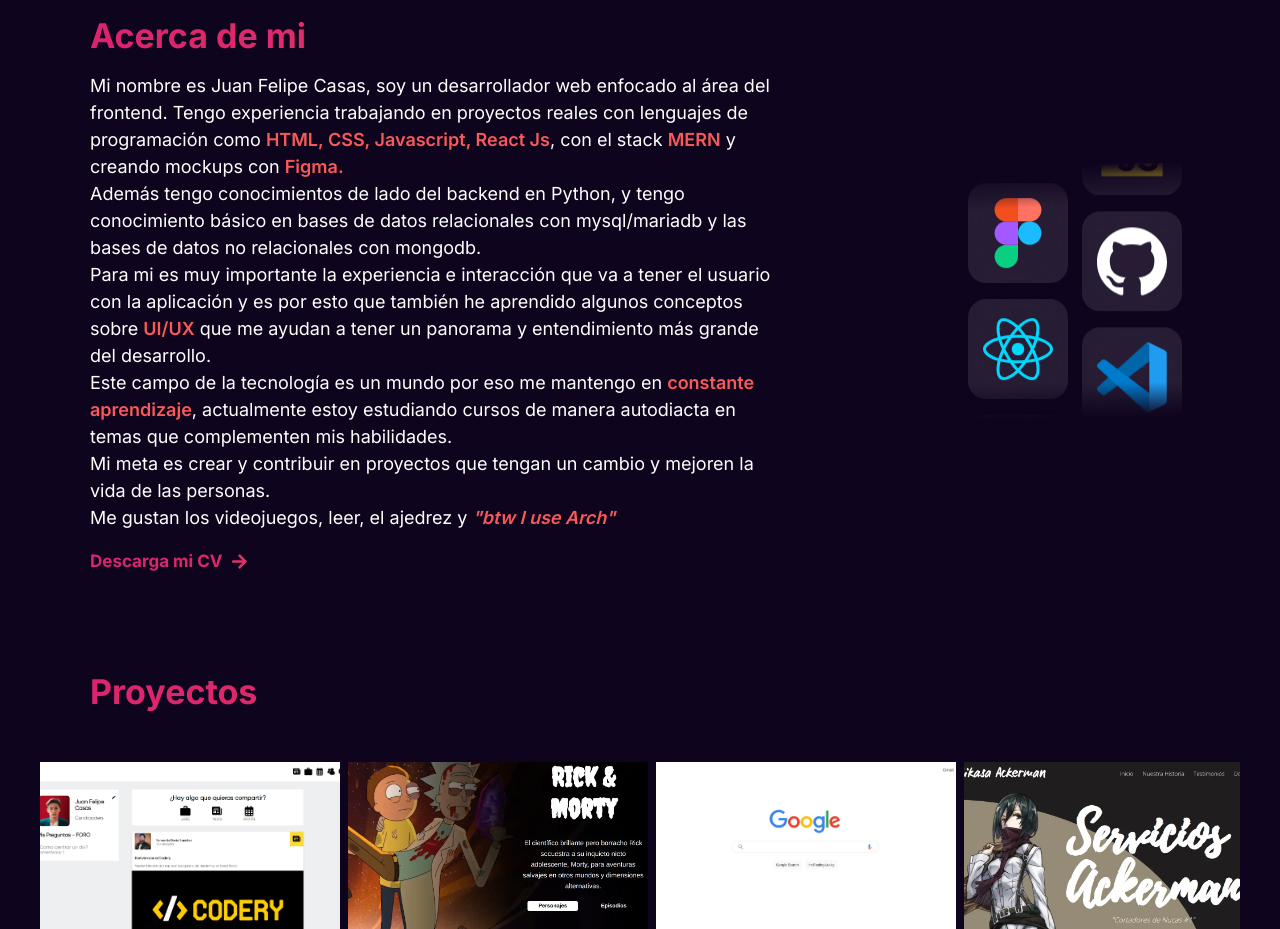
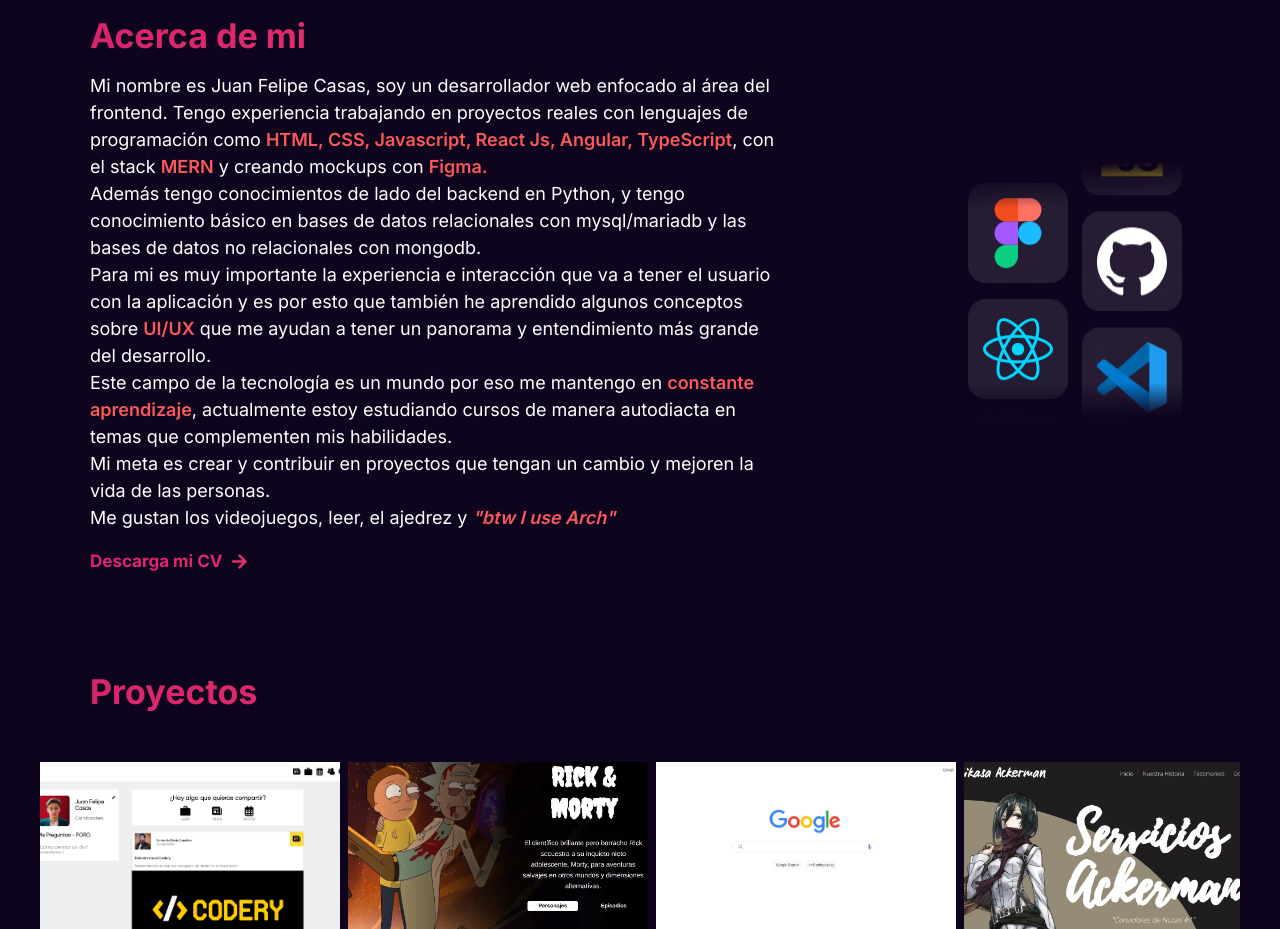
Before and after one commit to ourainbows/ourainbows.github.io, a React (Create React App) app: page / in a window 1280 px wide. Shown: the part 1560-2489 px from the top of the page. Built offline with nearby package versions, Linux system fonts and the light colour scheme.

Commit message:
updated about me: added angular and typescript in description

```diff
--- a/src/components/About/index.jsx
+++ b/src/components/About/index.jsx
@@ -37,7 +37,7 @@
                 <h2 className={styles.title}>Acerca de mi</h2>
                 <p className={styles.text}>
                     Mi nombre es Juan Felipe Casas, soy un desarrollador web enfocado al área del frontend.
-                    Tengo experiencia trabajando en proyectos reales con lenguajes de programación como <span>HTML, CSS, Javascript, React Js</span>, con el stack <span>MERN</span> y creando mockups con <span>Figma.</span><br/>
+                    Tengo experiencia trabajando en proyectos reales con lenguajes de programación como <span>HTML, CSS, Javascript, React Js, Angular, TypeScript</span>, con el stack <span>MERN</span> y creando mockups con <span>Figma.</span><br/>
                     Además tengo conocimientos de lado del backend en Python, y tengo conocimiento básico en bases de datos relacionales con mysql/mariadb y las bases de datos no relacionales con mongodb.<br/>
                     Para mi es muy importante la experiencia e interacción que va a tener el usuario con la aplicación y es por esto que también he aprendido algunos conceptos sobre <span>UI/UX</span> que me ayudan a tener un panorama y entendimiento más grande del desarrollo.<br/>
                     Este campo de la tecnología es un mundo por eso me mantengo en <span>constante aprendizaje</span>, actualmente estoy estudiando cursos de manera autodiacta en temas que complementen mis habilidades.<br/>
```
